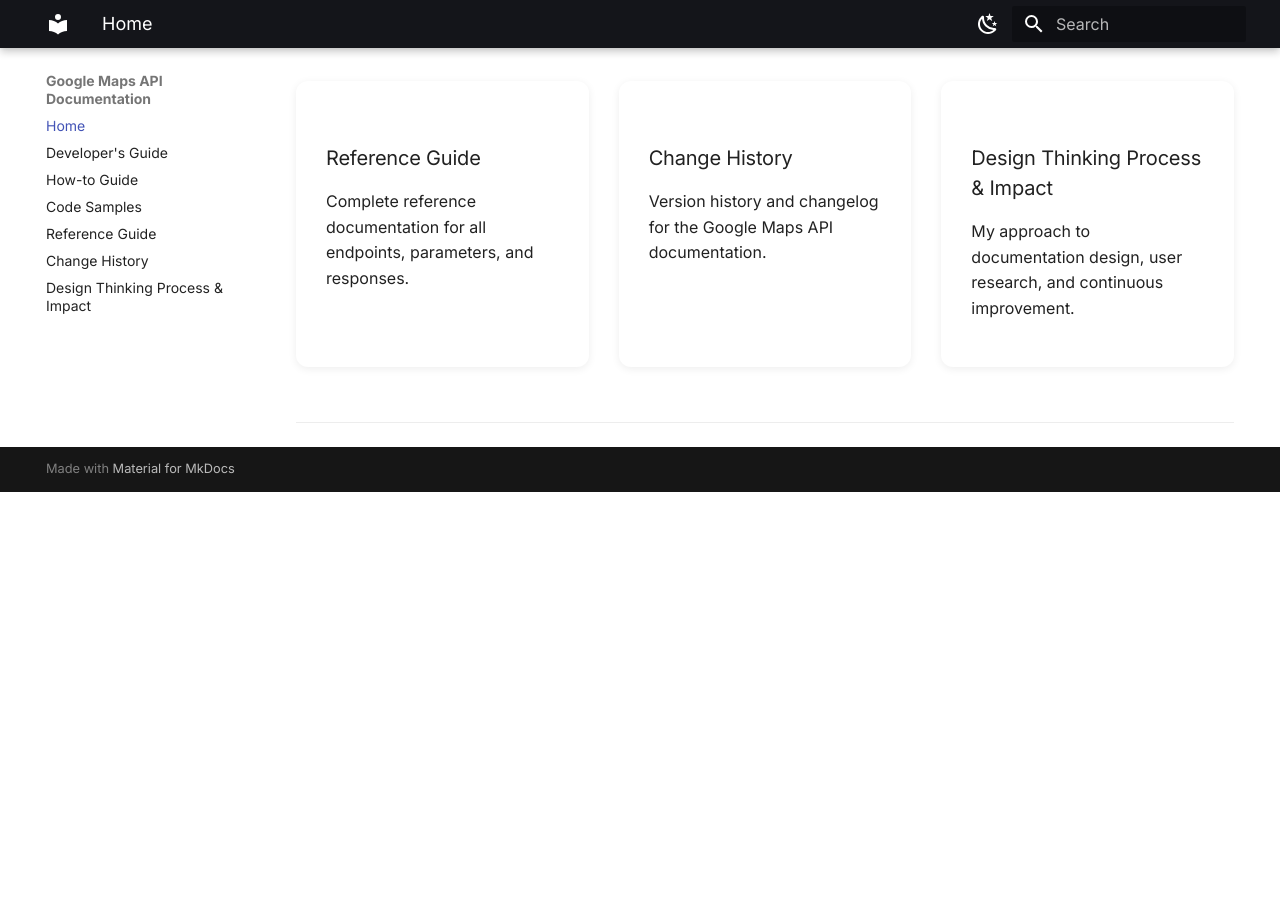
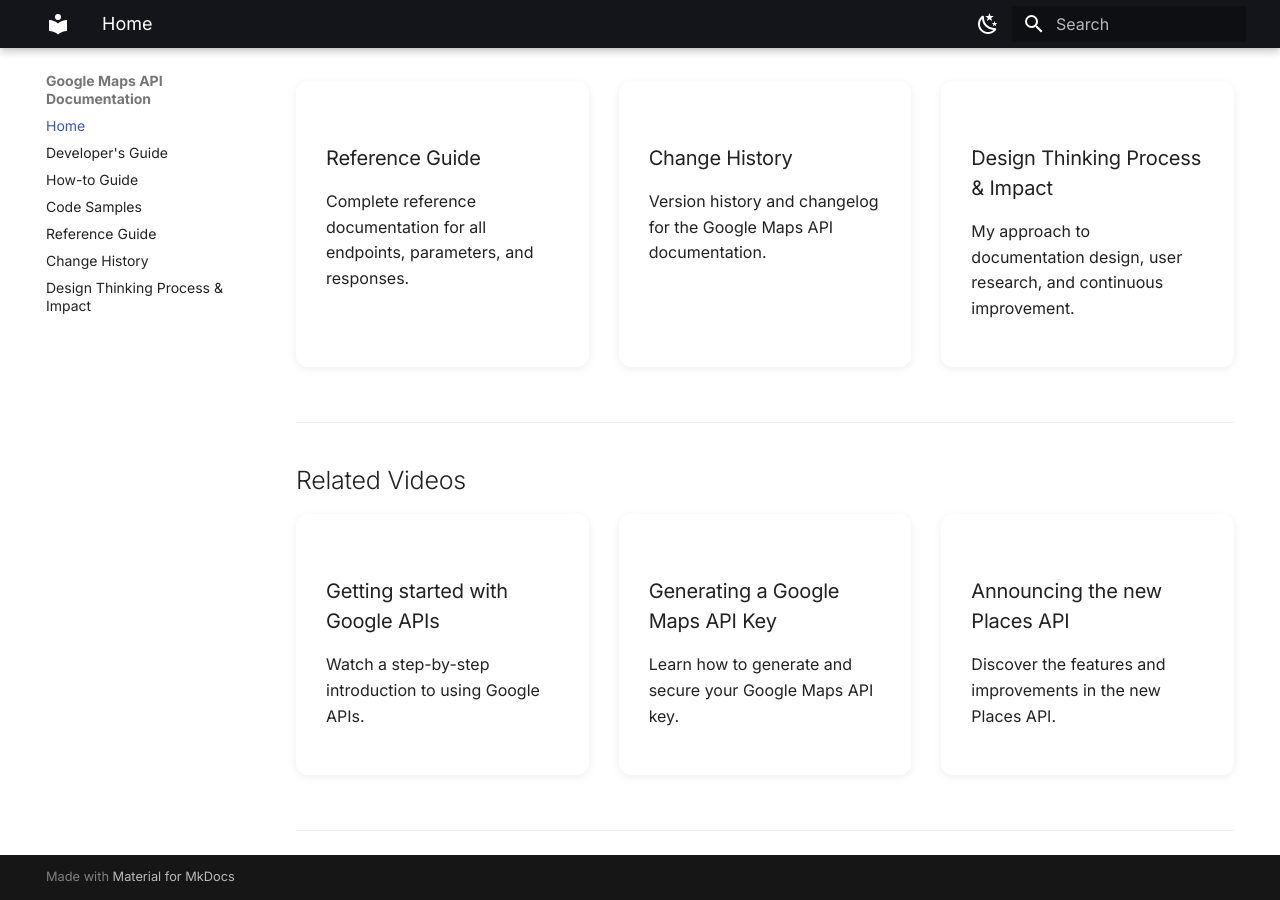
Before and after one commit to ambernegi/Documentation, an MkDocs documentation site: the page built from docs/index.md, in a window 1280 px wide and 900 px high, scrolled down 1739 px. Built offline with MkDocs 1.6.1 and Material for MkDocs 9.7.7, drawn with Linux system fonts in a browser that asks for light colours; before the commit the page ends 2231 px from its top, so only the background shows below that.

Commit message:
Update index.md

```diff
--- a/docs/index.md
+++ b/docs/index.md
@@ -81,3 +81,26 @@
 </div>
 
 ---
+
+## Related Videos
+
+<div style="display: flex; flex-wrap: wrap; gap: 1.5rem; justify-content: space-between;">
+
+<a href="https://www.youtube.com/watch?v=I5ili_1G0Vk" target="_blank" rel="noopener" style="flex:1 1 250px; min-width:250px; max-width:32%; background:var(--md-default-bg-color); border-radius:12px; box-shadow:0 2px 8px rgba(0,0,0,0.07); padding:1.5rem; margin-bottom:1.5rem; text-decoration:none; color:inherit; transition:box-shadow 0.2s;">
+  <h3>Getting started with Google APIs</h3>
+  <p>Watch a step-by-step introduction to using Google APIs.</p>
+</a>
+
+<a href="https://www.youtube.com/watch?v=oXVV9gcFDxA" target="_blank" rel="noopener" style="flex:1 1 250px; min-width:250px; max-width:32%; background:var(--md-default-bg-color); border-radius:12px; box-shadow:0 2px 8px rgba(0,0,0,0.07); padding:1.5rem; margin-bottom:1.5rem; text-decoration:none; color:inherit; transition:box-shadow 0.2s;">
+  <h3>Generating a Google Maps API Key</h3>
+  <p>Learn how to generate and secure your Google Maps API key.</p>
+</a>
+
+<a href="https://www.youtube.com/watch?v=HTK7lzdwANU" target="_blank" rel="noopener" style="flex:1 1 250px; min-width:250px; max-width:32%; background:var(--md-default-bg-color); border-radius:12px; box-shadow:0 2px 8px rgba(0,0,0,0.07); padding:1.5rem; margin-bottom:1.5rem; text-decoration:none; color:inherit; transition:box-shadow 0.2s;">
+  <h3>Announcing the new Places API</h3>
+  <p>Discover the features and improvements in the new Places API.</p>
+</a>
+
+</div>
+
+---
```
